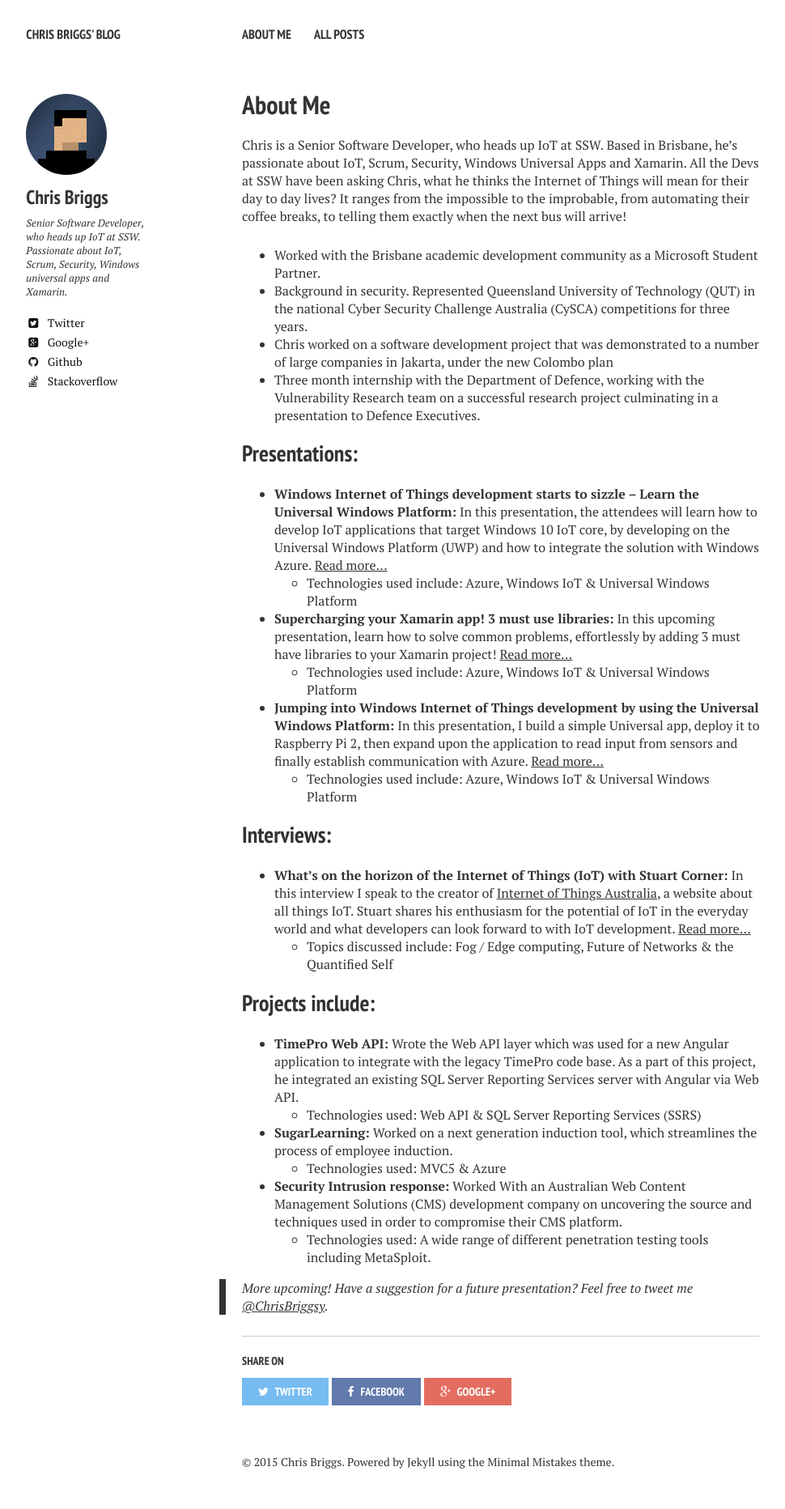
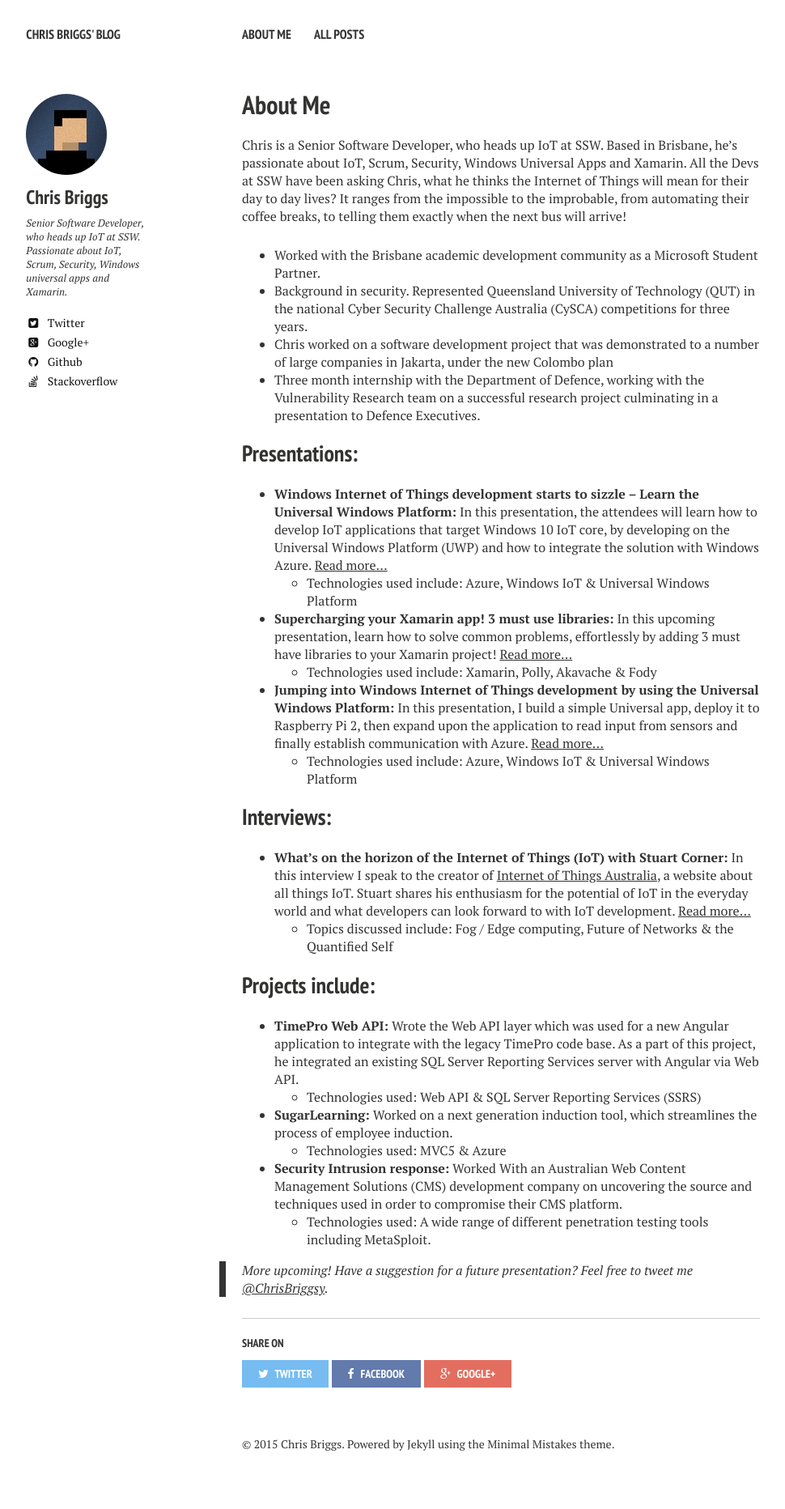
Before and after one commit to Briggsc28/briggsc28.github.io, a Jekyll site: the page built from about/index.md, in a window 1280 px wide. Shown: the whole page at 81% size, without its empty margins (21-991 px from the left). Built offline with Jekyll 4.4.1, drawn with Linux system fonts in a browser that asks for light colours; nearby versions of some CDN libraries; after the commit the page ends 1842 px from its top, so only the background shows below that.

Commit message:
edit about

```diff
--- a/about/index.md
+++ b/about/index.md
@@ -23,7 +23,7 @@
   * Technologies used include: Azure, Windows IoT & Universal Windows Platform <BR>
 
 * **Supercharging your Xamarin app! 3 must use libraries:** In this upcoming presentation, learn how to solve common problems, effortlessly by adding 3 must have libraries to your Xamarin project!  [Read more...](http://blog.chrisbriggsy.com/Supercharging-your-Xamarin-app/)
-  * Technologies used include: Azure, Windows IoT & Universal Windows Platform <BR>
+  * Technologies used include: Xamarin, Polly, Akavache & Fody <BR>
 
 * **Jumping into Windows Internet of Things development by using the Universal Windows Platform:** In this presentation, I build a simple Universal app, deploy it to Raspberry Pi 2, then expand upon the application to read input from sensors and finally establish communication with Azure.  [Read more...](http://blog.chrisbriggsy.com/Dev-superpowers-Jumping-into-windows-internet-of-things/)
   * Technologies used include: Azure, Windows IoT & Universal Windows Platform <BR>
```
